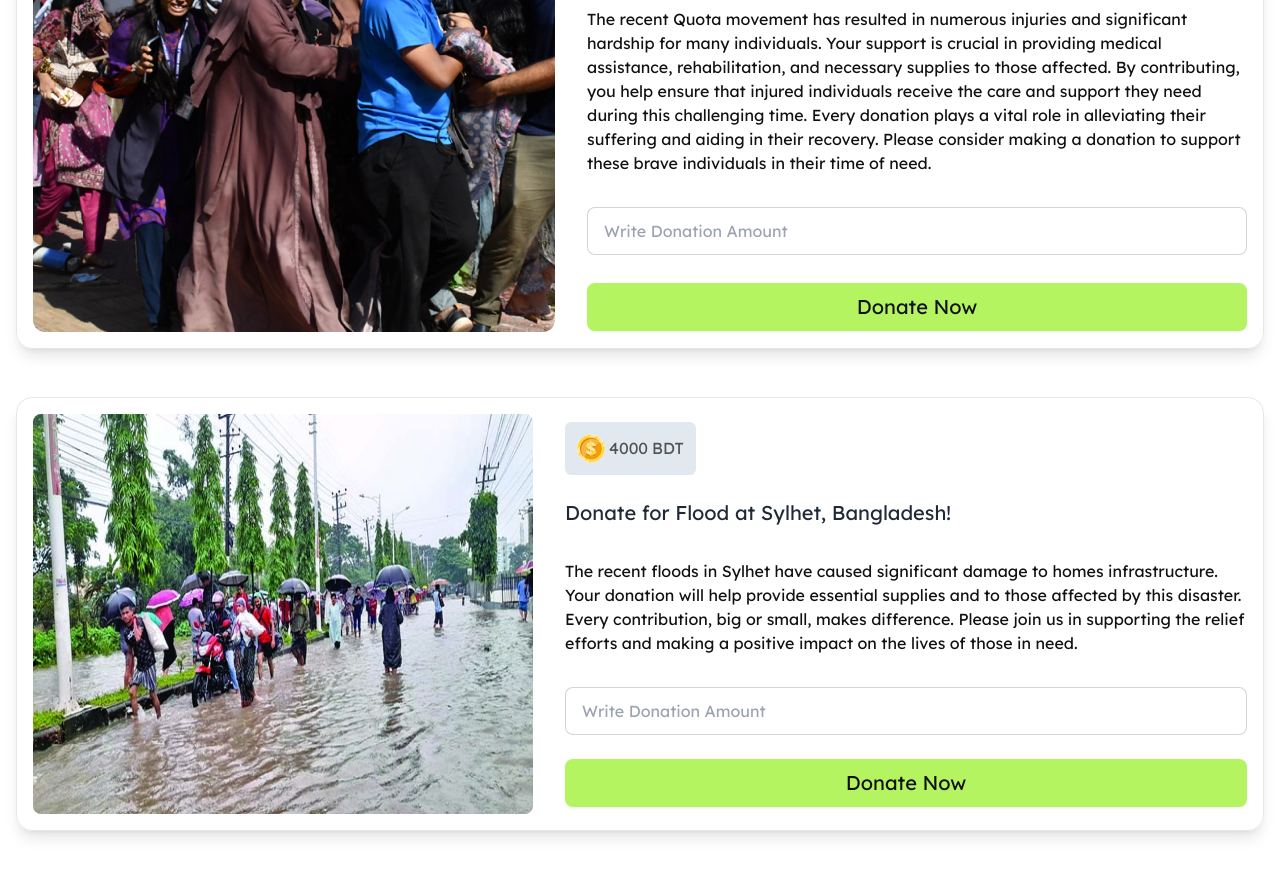
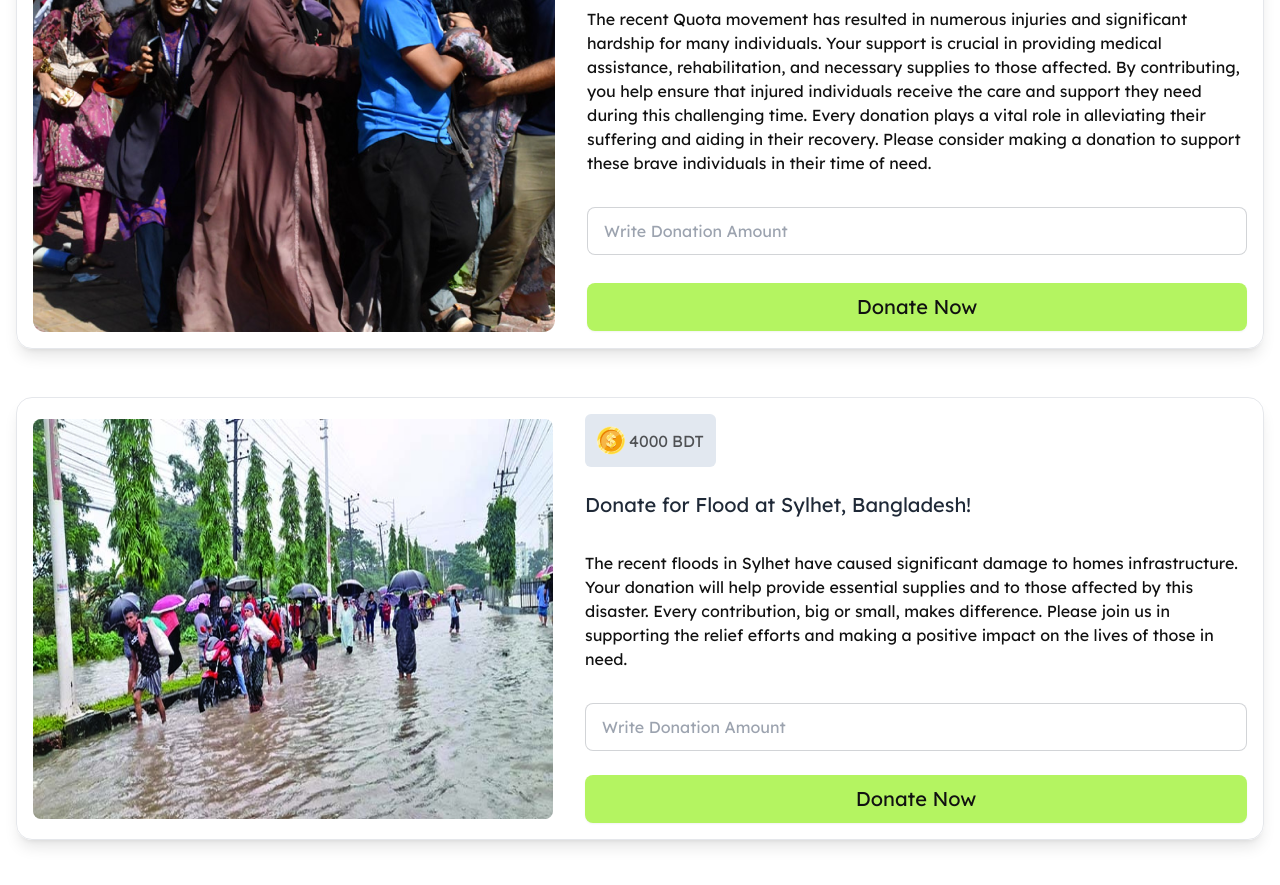
Before and after one commit to Shahadat-Hossen-008/Trust-Donate, a plain HTML site: page index.html in a window 1280 px wide. Shown: the part 1435-2320 px from the top of the page. Drawn offline with nearby package versions, Linux system fonts and the light colour scheme.

Commit message:
fix img issue

```diff
--- a/index.html
+++ b/index.html
@@ -184,7 +184,7 @@
       <!--card section 4 start  -->
       <div class="hero my-12">
         <div class="hero-content flex-col lg:flex-row gap-8 p-4 shadow-lg border rounded-2xl">
-          <img class="w-[500px] h-[400px] rounded-lg" src="assets/1655495528_8.jpg" alt="flood">
+          <img class="w-[520px] h-[400px] rounded-lg" src="assets/1655495528_8.jpg" alt="flood">
 
         <div class="space-y-6">
           <button class="border-none flex justify-center items-center text-color_primary bg-slate-200 p-3 rounded-md"><img src="assets/coin.png" alt="coin" class="pr-1"><p id="get-balance-sylhet" class="pr-1">4000 </p>BDT</button>
```
